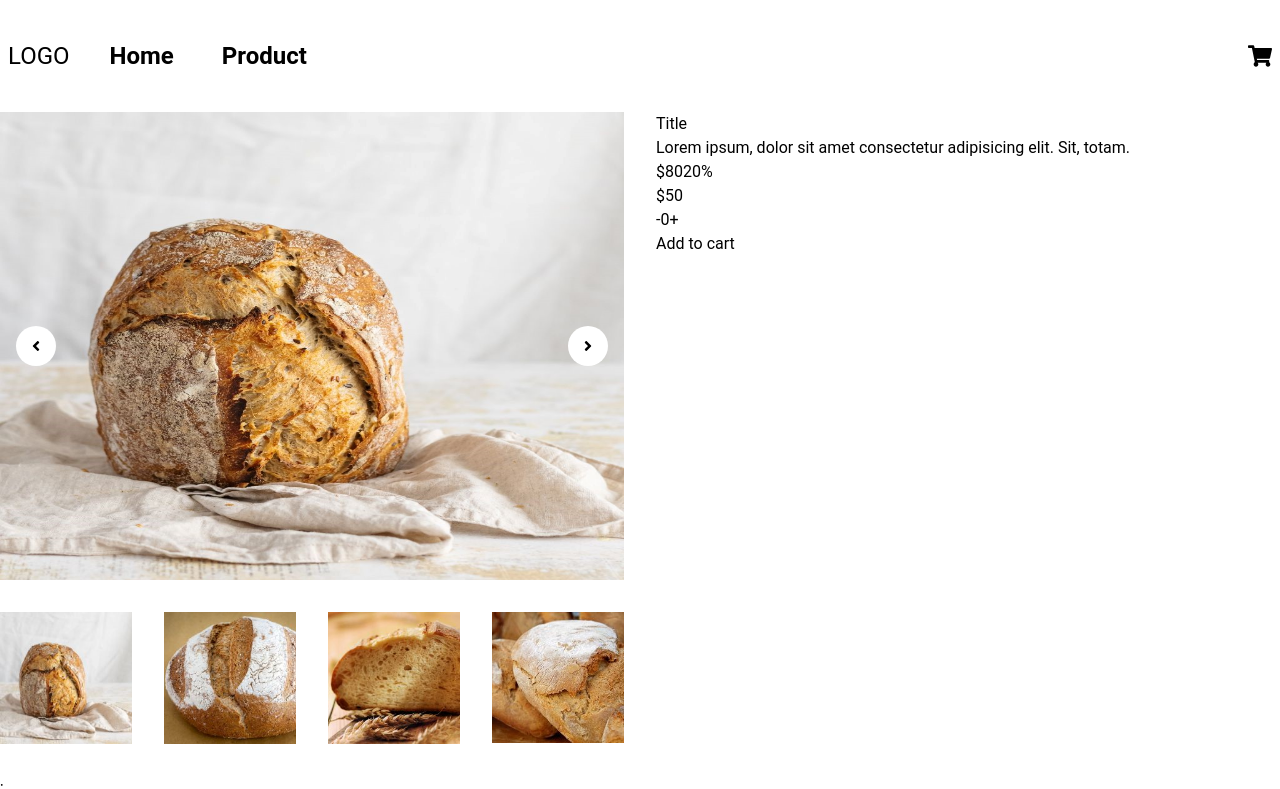
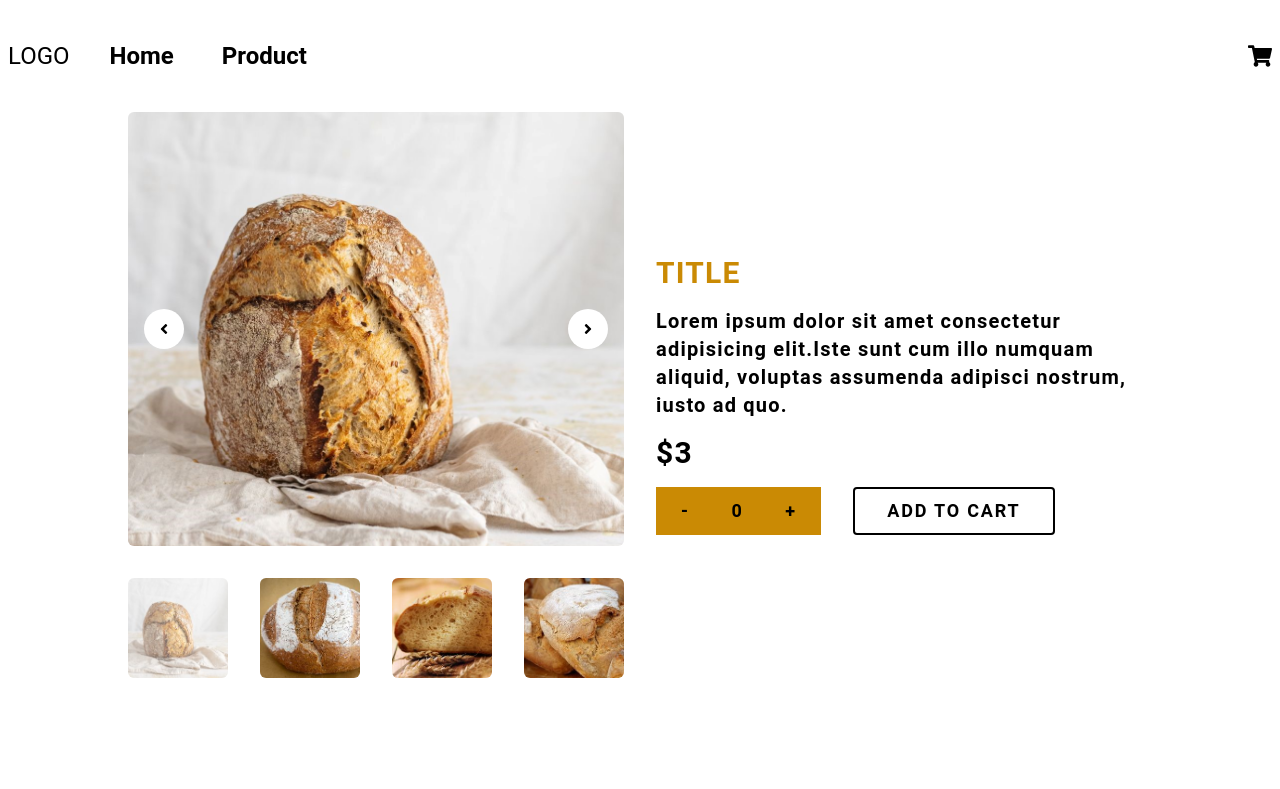
Before and after one commit to EvaGonz84/React-ecommerce, a React (Vite) app: page /product in a window 1280 px wide. Shown: the top 789 px of the page. Built offline with nearby package versions, Linux system fonts and the light colour scheme.

Commit message:
productpage components added

```diff
--- a/src/components/product/ProductDetails.jsx
+++ b/src/components/product/ProductDetails.jsx
@@ -1,23 +1,28 @@
+import Button from "../button/Button";
+import { FaShoppingCart } from "react-icons/fa";
+
 const ProductDetails = () => {
   return (
     <>
-      <article>
-        <h2>Title</h2>
-        <p>
-          Lorem ipsum, dolor sit amet consectetur adipisicing elit. Sit, totam.
+      <article className="flex flex-col justify-center gap-4 text-xl font-semibold tracking-wider leading-normal md:text-2xl">
+        <h2 className="uppercase text-yellow-600 text-2xl md:text-3xl">
+          Title
+        </h2>
+        <p className="text-xl">
+          Lorem ipsum dolor sit amet consectetur adipisicing elit.Iste sunt cum
+          illo numquam aliquid, voluptas assumenda adipisci nostrum, iusto ad
+          quo.
         </p>
         <div>
-          <span>$80</span>
-          <span>20%</span>
+          <span className="text-2xl md:text-3xl font-bold">$3</span>
         </div>
-        <div>$50</div>
-        <div>
-          <div>
+        <div className="flex flex-col md:flex-row gap-6 md:gap-8 text-lg">
+          <div className="flex justify-around items-center md:w-1/3 bg-yellow-600 font-bold p-1">
             <button>-</button>
             <span>0</span>
             <button>+</button>
           </div>
-          <button>Add to cart</button>
+          <Button text="Add to cart"></Button>
         </div>
       </article>
     </>
--- a/src/components/product/SliderProduct.jsx
+++ b/src/components/product/SliderProduct.jsx
@@ -42,7 +42,7 @@ If the state is equal to the index of the last element, it returns to the first
           <img
             src={arrayImgs[index]}
             alt="bread-image"
-            className="aspect-[16/12]"
+            className="aspect-[16/12] w-full object-cover md:aspect-[16/16] md:rounded-md xl:aspect-[16/14] xl:max-h-[500px]"
           />
           <div className="absolute top-1/2 left-0 flex w-full -translate-y-1/2 justify-between px-4">
             <button
@@ -63,14 +63,19 @@ If the state is equal to the index of the last element, it returns to the first
         {arrayImgsSmall.map((item, i) => {
           return (
             <img
+              onClick={() => setIndex(i)}
               key={i}
               src={item}
               alt="bread-image"
-              className="hidden md:block"
+              /*when state and index match the image becomes opaque */
+              className={
+                index === i
+                  ? "focus: hidden cursor-pointer opacity-60 md:block md:rounded-md"
+                  : "focus: hidden cursor-pointer hover:opacity-60 md:block md:rounded-md"
+              }
             />
           );
         })}
-        ;
       </article>
     </>
   );
--- a/src/pages/ProductPage.jsx
+++ b/src/pages/ProductPage.jsx
@@ -1,11 +1,11 @@
 import ProductDetails from "../components/product/ProductDetails";
 import TextProductHome from "../components/product/TextProductHome";
-import SliderProduct from '../components/product/SliderProduct';
+import SliderProduct from "../components/product/SliderProduct";
 
 const ProductPage = () => {
   return (
     <main>
-      <section className="grid grid-cols-1 md:grid-cols-2 gap-8">
+      <section className="grid grid-cols-1 md:grid-cols-2 gap-8 w-[90%] md:w-[80%] mx-auto">
         <SliderProduct />
         <ProductDetails />
       </section>
```
